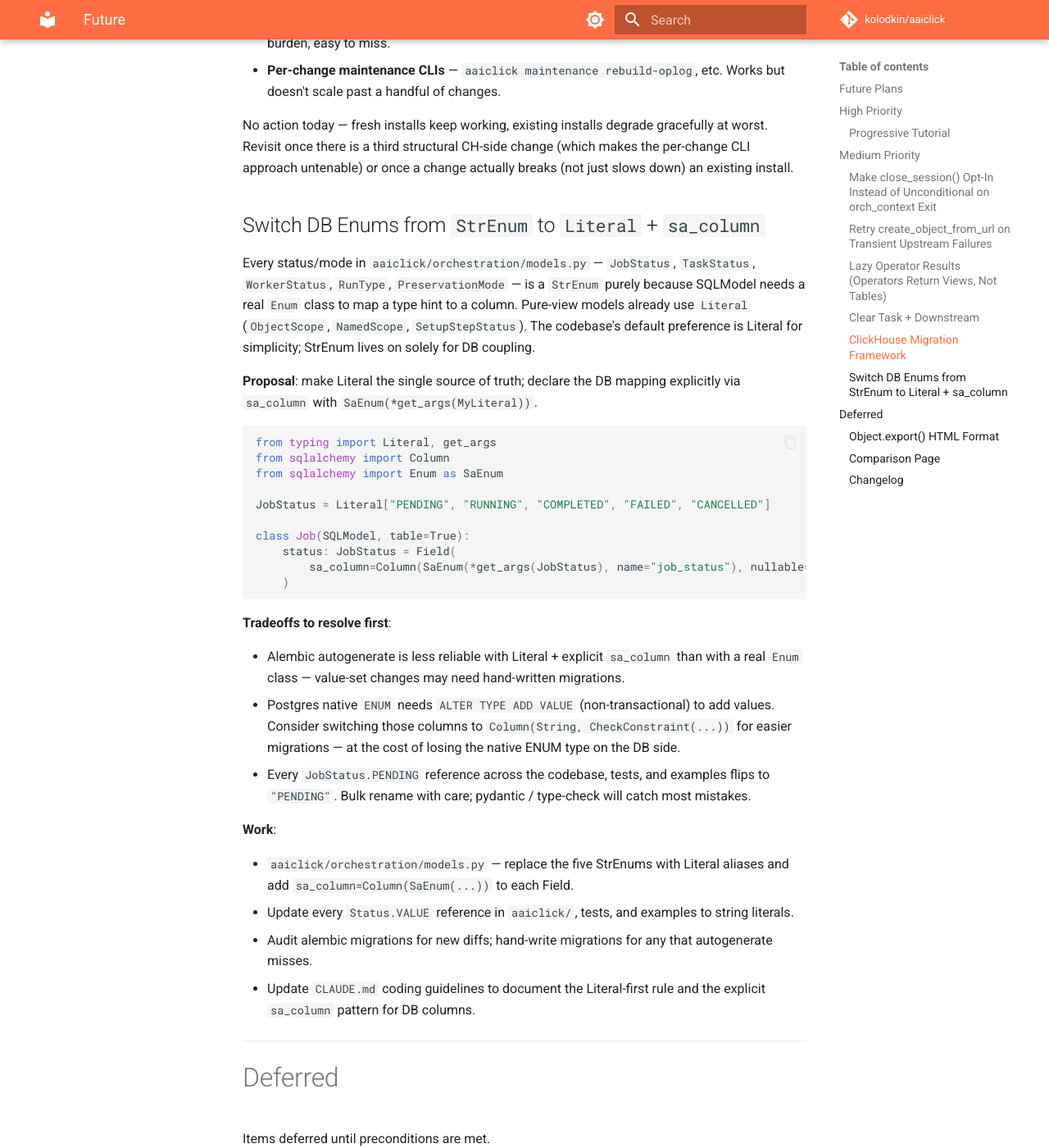
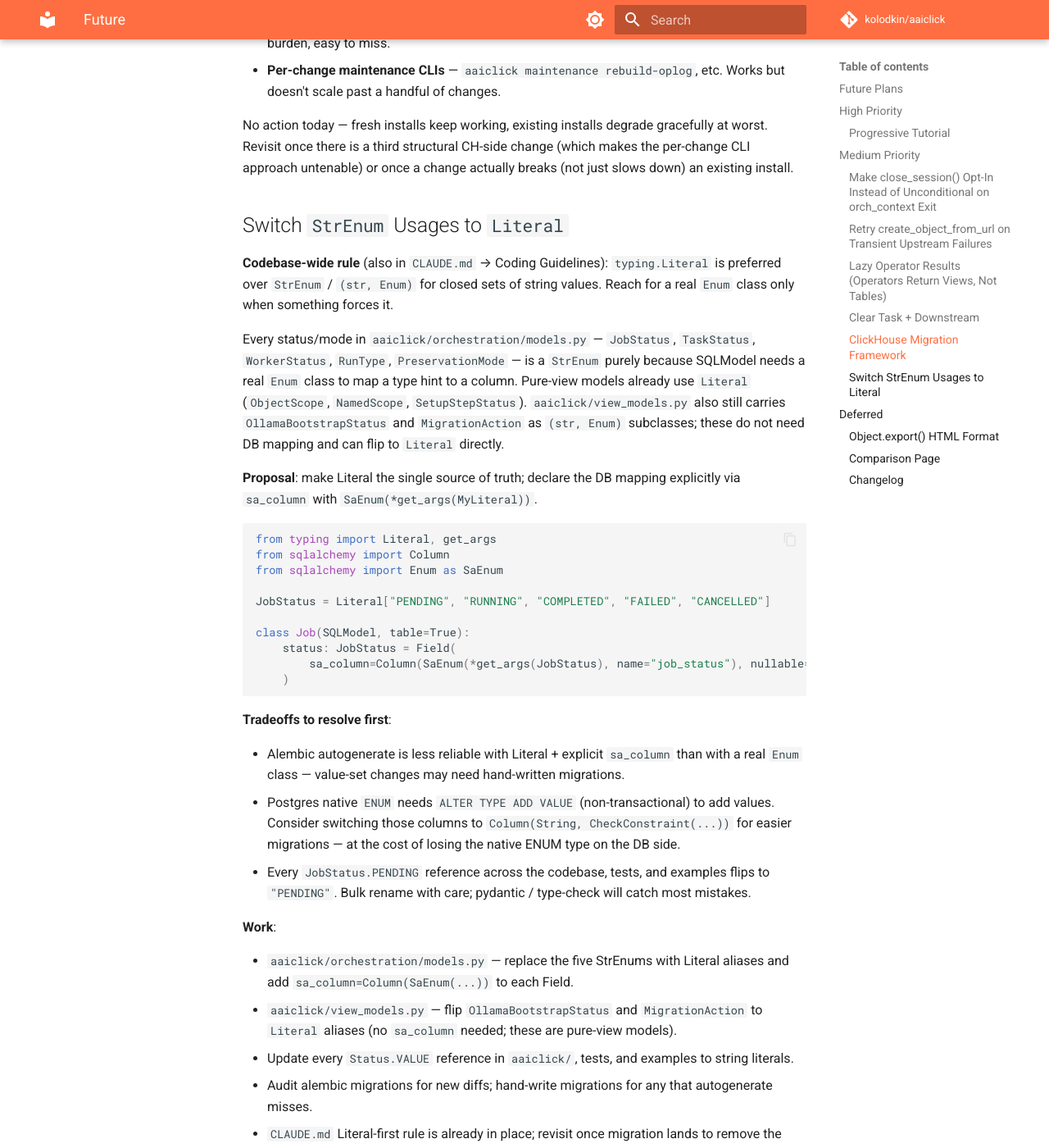
Before and after one commit to kolodkin/aaiclick, an MkDocs documentation site: the page built from docs/future.md, in a window 1280 px wide and 1400 px high, scrolled down 4590 px. Shown: the whole window at 82% size. Built offline with MkDocs 1.6.1 and Material for MkDocs 9.7.7, drawn with Linux system fonts in a browser that asks for light colours; comment, search, counter and statistics services are not loaded; some of the changed text lies outside the part shown.

Commit message:
feature: prefer Literal over StrEnum in coding guidelines (#246)
Add a Literal-first rule to CLAUDE.md Coding Guidelines and broaden the
matching future.md entry to cover view_models.py StrEnums alongside the
orchestration DB enums already tracked there.

Co-authored-by: Claude <noreply@anthropic.com>

````diff
--- a/CLAUDE.md
+++ b/CLAUDE.md
@@ -177,6 +177,35 @@ This project uses pre-commit hooks that may modify files during commit (formatti
   - When breaking circular imports, use module-level imports (`from . import module as mod`) combined with `from __future__ import annotations` so types resolve correctly
   - Prefer `obj: mod.ClassName` over `obj: Any`
   - If restructuring is needed to get proper types, do it
+
+- **Prefer `Literal` over `StrEnum` / `(str, Enum)` for string constants**: Use `typing.Literal` for closed sets of string values. Reach for a real `Enum` class only when something forces it (e.g. SQLModel column mapping — and even then, track the migration in `docs/future.md`).
+  - Define a `Literal` type alias for the validated value set.
+  - Export module-level constants for the individual values so callers don't repeat string literals at call sites.
+  - Example:
+    ```python
+    from typing import Literal
+
+    APPLES = "apples"
+    BANANAS = "bananas"
+    FruitType = Literal["apples", "bananas"]
+    FRUIT_TYPES: list[FruitType] = [APPLES, BANANAS]
+
+    def eat_fruit(fruit: FruitType) -> None:
+        ...
+
+    # GOOD — type-checked string literal
+    eat_fruit(APPLES)
+    eat_fruit("bananas")
+
+    # BAD — StrEnum adds runtime class, IntEnum-style indirection, and
+    # imports for what is fundamentally just a string
+    class FruitType(StrEnum):
+        APPLES = "apples"
+        BANANAS = "bananas"
+
+    eat_fruit(FruitType.APPLES)
+    ```
+  - Existing `StrEnum`s in `aaiclick/orchestration/models.py` (`JobStatus`, `TaskStatus`, `WorkerStatus`, `RunType`, `PreservationMode`) and `aaiclick/view_models.py` (`OllamaBootstrapStatus`, `MigrationAction`) are scheduled for migration — see `docs/future.md` → "Switch DB Enums from `StrEnum` to `Literal` + `sa_column`".
 
 - **Prefer NamedTuples over plain tuples in APIs**: When a function accepts or returns tuples with fixed fields, define a `NamedTuple` instead
   - Use named attributes (`.op`, `.alias`) in internal code — not positional unpacking
--- a/docs/future.md
+++ b/docs/future.md
@@ -140,9 +140,11 @@ Also relevant: ClickHouse's own `ALTER TABLE` is limited — `MODIFY ORDER BY` c
 
 No action today — fresh installs keep working, existing installs degrade gracefully at worst. Revisit once there is a third structural CH-side change (which makes the per-change CLI approach untenable) or once a change actually breaks (not just slows down) an existing install.
 
-## Switch DB Enums from `StrEnum` to `Literal` + `sa_column`
+## Switch `StrEnum` Usages to `Literal`
 
-Every status/mode in `aaiclick/orchestration/models.py` — `JobStatus`, `TaskStatus`, `WorkerStatus`, `RunType`, `PreservationMode` — is a `StrEnum` purely because SQLModel needs a real `Enum` class to map a type hint to a column. Pure-view models already use `Literal` (`ObjectScope`, `NamedScope`, `SetupStepStatus`). The codebase's default preference is Literal for simplicity; StrEnum lives on solely for DB coupling.
+**Codebase-wide rule** (also in `CLAUDE.md` → Coding Guidelines): `typing.Literal` is preferred over `StrEnum` / `(str, Enum)` for closed sets of string values. Reach for a real `Enum` class only when something forces it.
+
+Every status/mode in `aaiclick/orchestration/models.py` — `JobStatus`, `TaskStatus`, `WorkerStatus`, `RunType`, `PreservationMode` — is a `StrEnum` purely because SQLModel needs a real `Enum` class to map a type hint to a column. Pure-view models already use `Literal` (`ObjectScope`, `NamedScope`, `SetupStepStatus`). `aaiclick/view_models.py` also still carries `OllamaBootstrapStatus` and `MigrationAction` as `(str, Enum)` subclasses; these do not need DB mapping and can flip to `Literal` directly.
 
 **Proposal**: make Literal the single source of truth; declare the DB mapping explicitly via `sa_column` with `SaEnum(*get_args(MyLiteral))`.
 
@@ -168,9 +170,10 @@ class Job(SQLModel, table=True):
 **Work**:
 
 - `aaiclick/orchestration/models.py` — replace the five StrEnums with Literal aliases and add `sa_column=Column(SaEnum(...))` to each Field.
+- `aaiclick/view_models.py` — flip `OllamaBootstrapStatus` and `MigrationAction` to `Literal` aliases (no `sa_column` needed; these are pure-view models).
 - Update every `Status.VALUE` reference in `aaiclick/`, tests, and examples to string literals.
 - Audit alembic migrations for new diffs; hand-write migrations for any that autogenerate misses.
-- Update `CLAUDE.md` coding guidelines to document the Literal-first rule and the explicit `sa_column` pattern for DB columns.
+- `CLAUDE.md` Literal-first rule is already in place; revisit once migration lands to remove the "scheduled for migration" callout.
 
 ---
 
````
